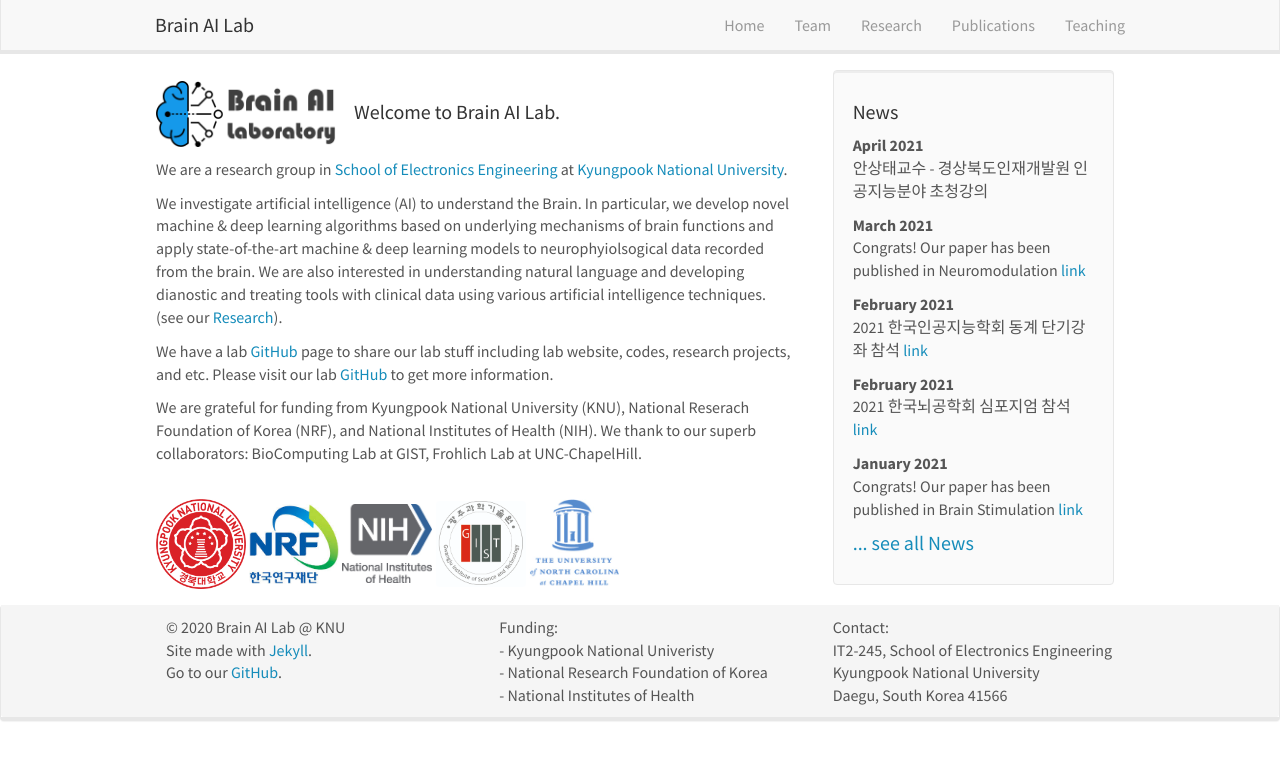
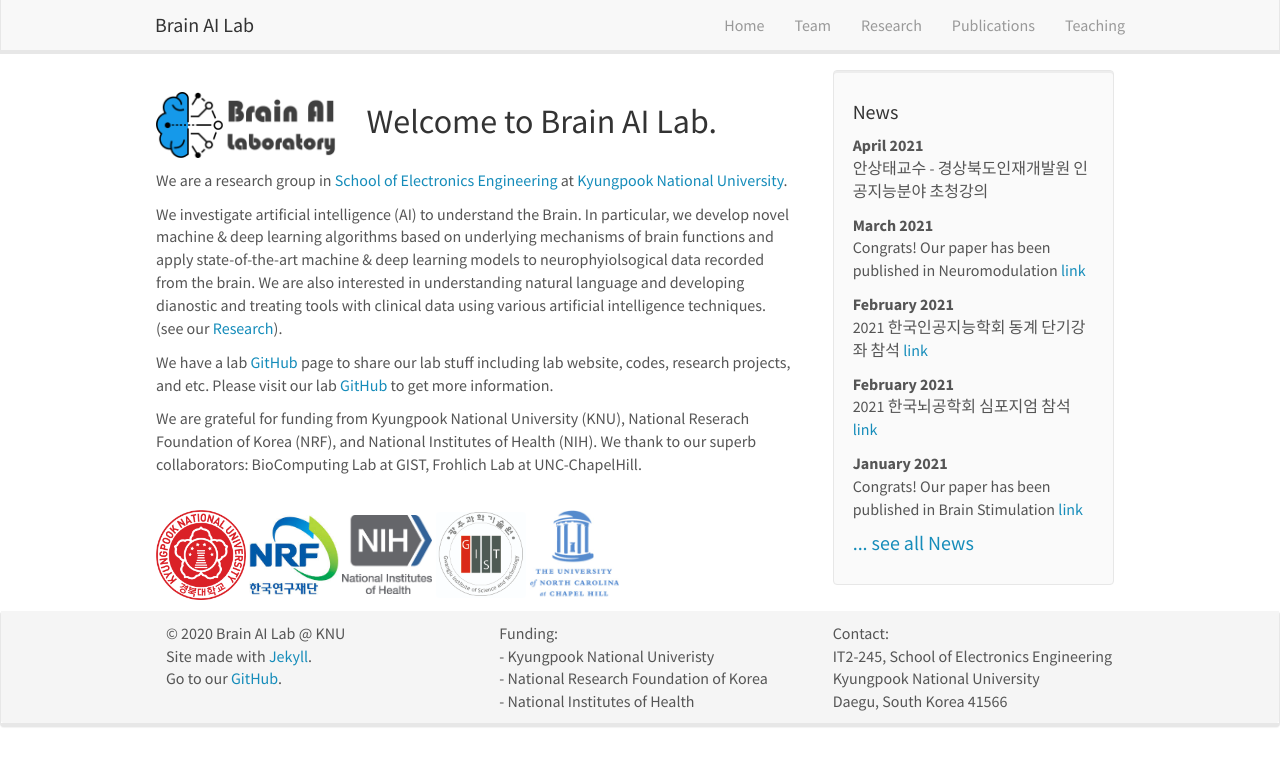
Before and after one commit to KNU-BrainAI/knu-brainai.github.io, a Jekyll site: the page built from _pages/home.md, in a window 1280 px wide. Shown: the top 766 px of the page. Built offline with Jekyll 4.4.1, drawn with Linux system fonts in a browser that asks for light colours; nearby versions of some CDN libraries.

Commit message:
Update homelay.html

```diff
--- a/_layouts/homelay.html
+++ b/_layouts/homelay.html
@@ -3,7 +3,7 @@ layout: default
 ---
 
 <div id="homeid" class="col-sm-8">
-<h4><img src="{{ site.url }}{{ site.baseurl }}/images/LabLogo_LabName_v3.png" class="center" style="width: 180px" alt="logo" / > &ensp; Welcome to Brain AI Lab. </h4></p>
+<h2><img src="{{ site.url }}{{ site.baseurl }}/images/LabLogo_LabName_v3.png" class="center" style="width: 180px" alt="logo" / > &ensp; Welcome to Brain AI Lab. </h2></p>
 	{{ content }}
 </div>
 
```
